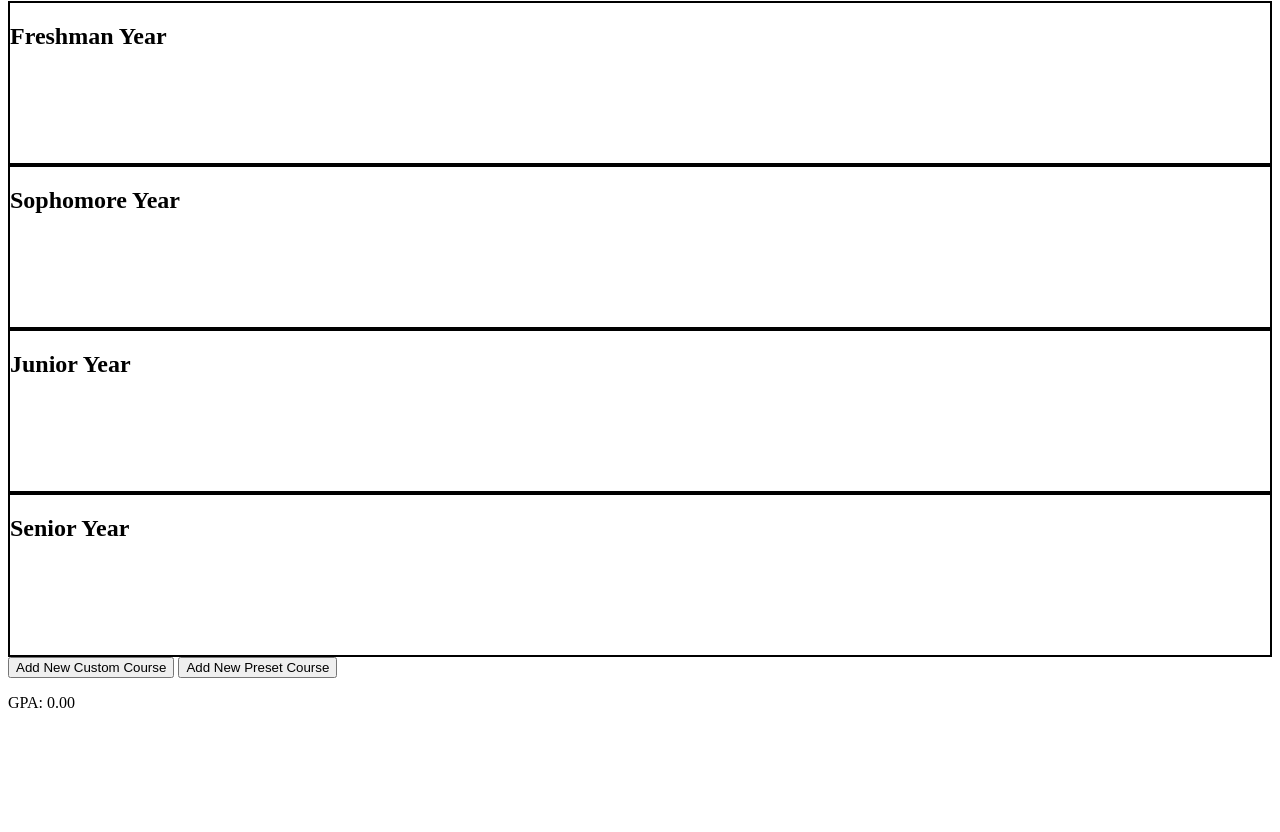
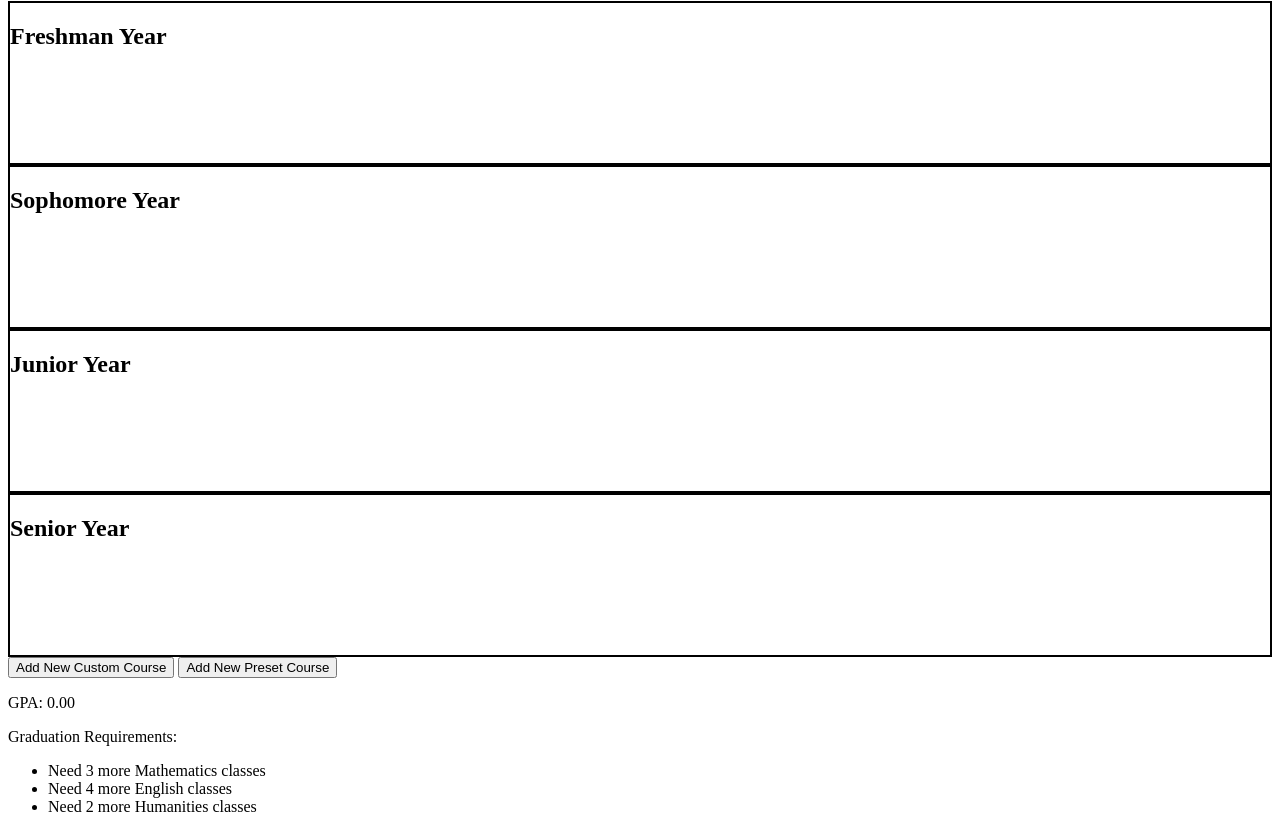
Before and after one commit to berkyalcinkaya/hackathon, a website: page public/index.html in a window 1280 px wide. Shown: the part 79-911 px from the top of the page. Before the commit the page ends 807 px from the top, so only its background shows below. Drawn offline with Linux system fonts and the light colour scheme.

Commit message:
Added grad requirements

```diff
--- a/public/index.html
+++ b/public/index.html
@@ -93,6 +93,10 @@
     </div>
 
     <p id='gpa'>GPA: 0.00</p>
+    <p>Graduation Requirements: </p>
+    <ul id='gradReq'>
+        <!-- This is programmatically filled in by js -->
+    </ul>
 
     <script src='presetCourses.js'></script>
     <script src='script.js'></script>
--- a/public/script.js
+++ b/public/script.js
@@ -1,8 +1,5 @@
 /*
 TODO
-Graduation Requirements
- - Need certain number in each subject
-
 Prereqs
 
 Major recommendation button
@@ -121,6 +118,7 @@ function addCourse(year, courseObj) {
         div: courseDiv,
     });
     updateGPACalc();
+    updateGradReq();
 }
 
 function setGrade(id, grade) {
@@ -151,6 +149,7 @@ function removeCourse(id) {
         }
     }
     updateGPACalc();
+    updateGradReq();
 }
 
 function openCustomCourseDialog() {
@@ -215,6 +214,7 @@ function addNewPresetCourse() {
     });
     document.getElementById('presetCourseYear').value = '';
     document.getElementById('presetCoursesSelect').value = '';
+    document.getElementById('presetCourseGPA').value = '';
     closePresetCourseDialog();
 }
 
@@ -231,6 +231,35 @@ function updateGPACalc() {
     document.getElementById('gpa').innerText = 'GPA: ' + gpa;
 }
 
+function updateGradReq() {
+    let reqs = {
+        'Mathematics': 3,
+        'English': 4,
+        'Humanities': 2,
+    }
+    let totals = {};
+    for (const yearName in years) {
+        for (const course of years[yearName].courses) {
+            if (totals.hasOwnProperty(course.subject))
+                totals[course.subject]++;
+            else
+                totals[course.subject] = 1;
+        }
+    }
+    console.log(totals);
+
+    const ul = document.getElementById('gradReq');
+    while (ul.firstChild) {
+        ul.removeChild(ul.firstChild);
+    }
+    for (const req in reqs) {
+        const numMissing = reqs[req] - (totals.hasOwnProperty(req) ? totals[req] : 0);
+        const li = document.createElement('li');
+        li.appendChild(document.createTextNode('Need ' + numMissing + ' more ' + req + ' classes'));
+        ul.appendChild(li);
+    }
+}
+
 years.freshman.div = createYearDiv('Freshman');
 years.sophomore.div = createYearDiv('Sophomore');
 years.junior.div = createYearDiv('Junior');
@@ -240,3 +269,5 @@ yearsContainer.appendChild(years.freshman.div);
 yearsContainer.appendChild(years.sophomore.div);
 yearsContainer.appendChild(years.junior.div);
 yearsContainer.appendChild(years.senior.div);
+
+updateGradReq();
```
